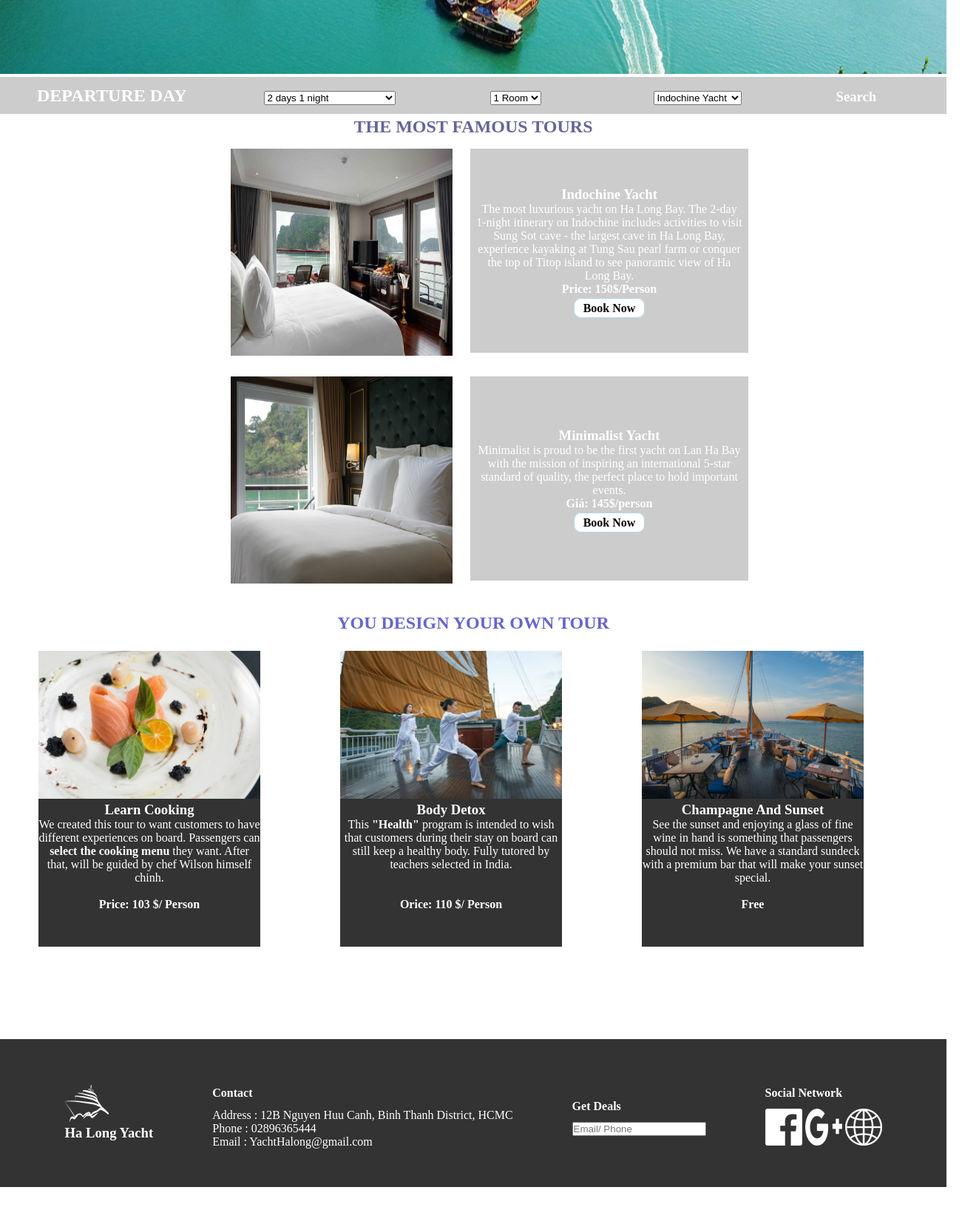
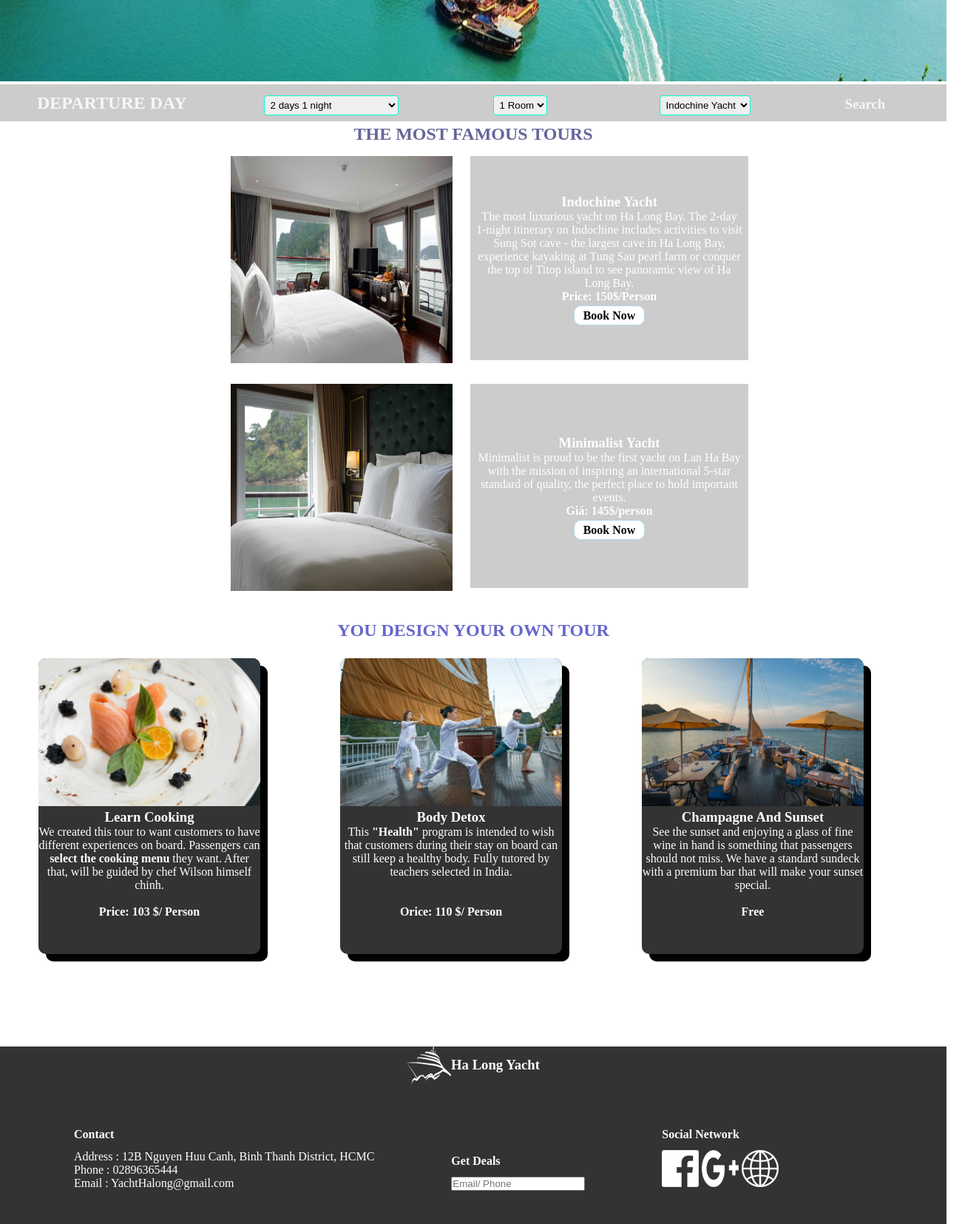
Before and after one commit to phunlh2001/halongyachtPE, a plain HTML site: page index.html in a window 1280 px wide. Shown: the part 760-2415 px from the top of the page at 74% size, 1324 px wide, since content can reach past the window. Before the commit the page ends 2365 px from the top, so only its background shows below. Drawn offline with Linux system fonts and the light colour scheme.

Commit message:
update animation cho web

```diff
--- a/css/styleindex.css
+++ b/css/styleindex.css
@@ -19,7 +19,7 @@ body {
 
 .banner-header img {
 	height: 100vh;
-	width: 100vw;
+	width: 100%;
 }
 
 .navbar li {
@@ -31,8 +31,7 @@ body {
 	color: #fff;
 	text-transform: uppercase;
 	padding: 0 50px;
-	line-height: 30px;
-	margin: 0;
+	line-height: 50px;
 }
 
 .navbar li:hover a {
@@ -41,6 +40,7 @@ body {
 	display: inline-block;
 }
 
+/*css for header bottom*/
 .header-bottom {
 	background-color: #ccc;
 	height: 50px;
@@ -55,21 +55,29 @@ body {
 }
 
 .header-bottom h2 {
-	color: #fff;
+	color: #f5f6fa;
 }
 
 .header-bottom .timkiem a {
 	text-decoration: none;
-	color: #fff;
+	color: #f5f6fa;
 }
 
-.header-bottom .timkiem:hover a {
+.header-bottom .timkiem:hover h3 {
 	background-color: #fff;
 	color: #000;
+	padding: 0 4px 0 4px;
+	margin: 0;
 }
 
 .form-group {
 	padding: 0 24px;
+}
+
+.form-group select {
+	border: 1px solid #0fc;
+	border-radius: 4px;
+	padding: 4px 0 4px 4px;
 }
 
 .title-bottom-header {
@@ -80,11 +88,13 @@ body {
 	color: #669;
 }
 
+/*css for noi dung*/
+
 .content {
 	display: inline-flex;
 	background-color: #fff;
 	color: #fff;
-	margin: 0 300px;
+	margin-left: 300px;
 }
 
 .content .content-1,
@@ -95,6 +105,12 @@ body {
 .content .images img {
 	height: 280px;
 	width: 300px;
+	transition: 0.2s;
+}
+
+.content .images img:hover {
+	cursor: pointer;
+	transform: scale(1.5, 1.5);
 }
 
 .content .noidung {
@@ -110,6 +126,7 @@ body {
 
 .content .btn {
 	margin-top: 8px;
+	display: inline-block;
 }
 
 .content .btn a {
@@ -149,12 +166,12 @@ body {
 
 .content-design-noidung img {
 	height: 200px;
+	border-radius: 10px 10px 0 0;
 }
 
 .content-design-noidung a {
 	text-decoration: none;
 	color: #fff;
-
 }
 
 .content-design-noidung:not(img) {
@@ -166,19 +183,37 @@ body {
 	text-align: center;
 }
 
+.content-design-noidung {
+	border-radius: 10px;
+	box-shadow: 10px 10px #000;
+	transition: 0.2s;
+	cursor: pointer;
+}
+
+.content-design-noidung:hover{
+	box-shadow: 40px 40px #000;
+	transform: translate(-16px, -16px);
+}
+
 /*css for footer*/
 .footer {
-	height: 200px;
+	height: 240px;
 	width: 100%;
 	background-color: #333;
 	color: #fff;
-	display: inline-flex;
+	display: block;
+}
+
+.footer .content-footer:first-child {
+	display: flex;
 	justify-content: center;
 	align-items: center;
 }
 
-.footer .content-footer {
-	margin: 40px;
+.footer .content-footer:not(:first-child) {
+	display: inline-block;
+	margin-left: 100px;
+	margin-top: 48px;
 }
 
 .footer .content-footer:not(:first-child) h4 {
```
Also changed, not shown: contact.html (+3 -1 lines), index.html (+51 -22 lines).
